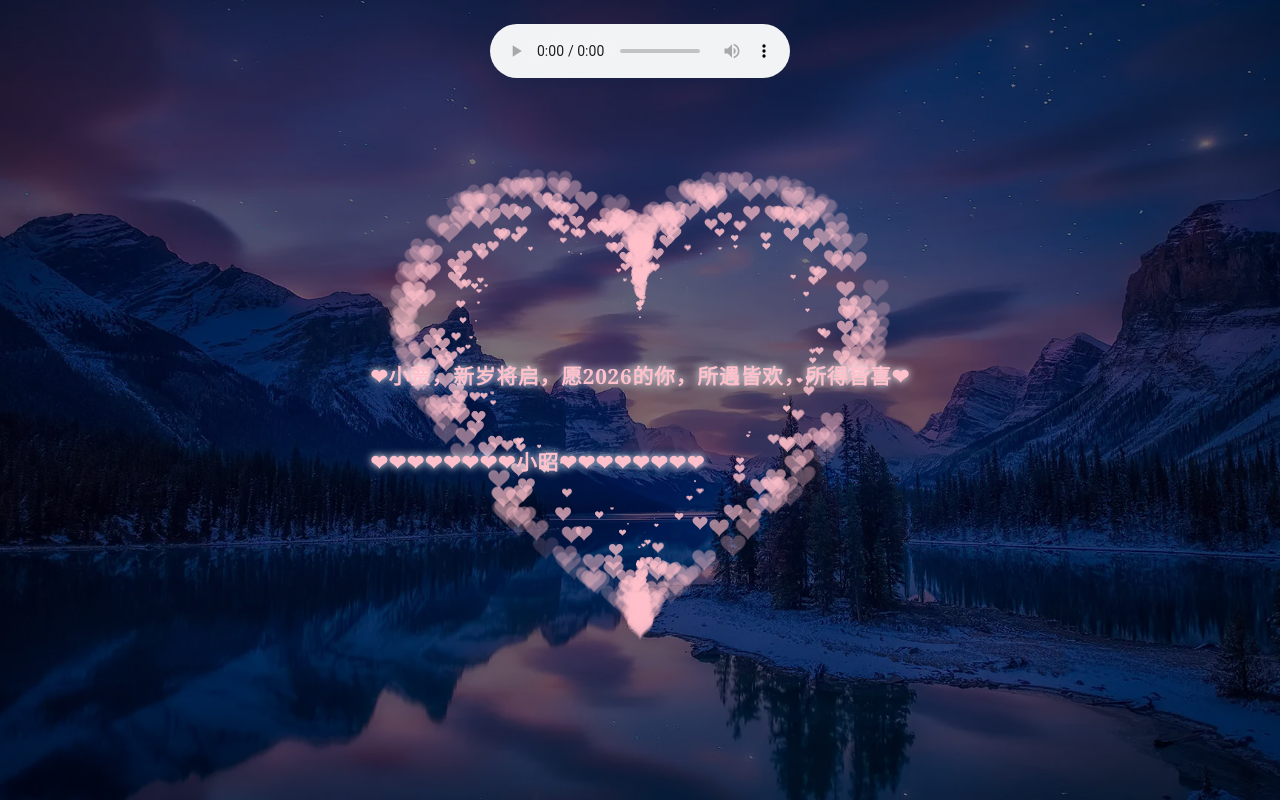
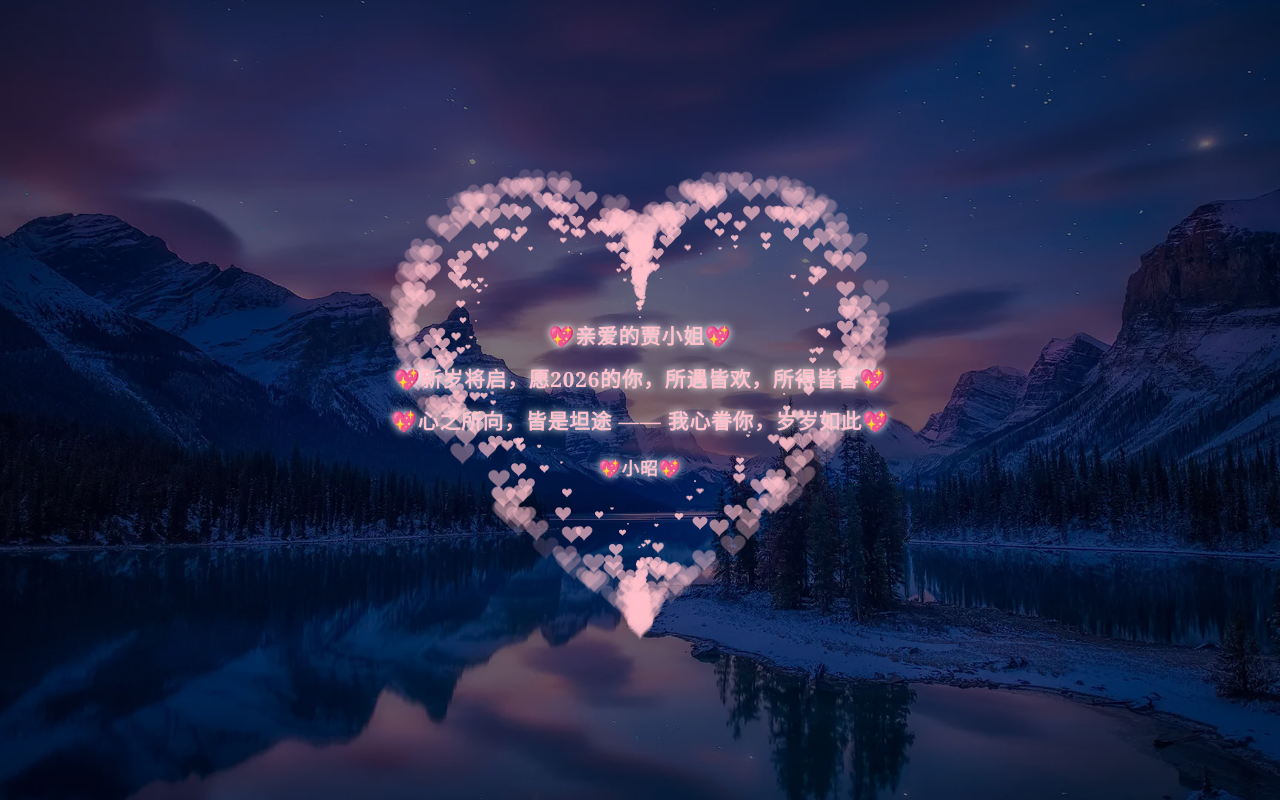
Before and after one commit to small-moster/3DHeart, a plain HTML site: page index.html in a window 1280 px wide. Drawn offline with Linux system fonts and the light colour scheme.

Commit message:
Update index.html

```diff
--- a/index.html
+++ b/index.html
@@ -1,6 +1,5 @@
 <!DOCTYPE html>
 <html lang="zh-CN">
-
 <head>
     <meta charset="UTF-8">
     <meta http-equiv="X-UA-Compatible" content="IE=edge">
@@ -10,18 +9,79 @@
     <meta name="description" content="爱心代码~">
     <link rel="shortcut icon" href="https://www.xfabe.com/favicon.ico" type="image/x-icon">
     <link rel="stylesheet" href="style.css">
+    <style>
+        /* 文字容器：水平+垂直双居中（保留原定位逻辑，优化居中） */
+        .text-container {
+            position: absolute;
+            left: 50%;
+            top: 50%; /* 沿用原love_you的垂直位置，更贴合爱心视觉 */
+            transform: translate(-50%, -50%);
+            z-index: 1809185784; /* 沿用原超高层级，确保不被遮挡 */
+            text-align: center; /* 文字内容居中 */
+            width: 80%; /* 限制宽度，避免文字溢出 */
+        }
+
+        /* 核心：融合原love_you的字体样式 + 优化行间距 */
+        .text-container p {
+            margin: 0.8rem 0; /* 行间距舒展，避免重叠 */
+            font-family: Georgia, 'Times New Roman', Times, serif; /* 原文艺衬线字体 */
+            font-size: 1.3rem; /* 原字号 */
+            font-weight: bold; /* 原加粗效果 */
+            color: #ffc0cb; /* 原浅粉色 */
+            letter-spacing: .05rem; /* 原字间距 */
+            user-select: none; /* 原禁止选中文字 */
+            /* 原白色发光效果，更适配爱心背景 */
+            -webkit-text-shadow: 0 0 8px #fff;
+            text-shadow: 0 0 8px #fff;
+            /* 原温柔动画效果 */
+            -moz-animation: love-xf 1.2s alternate ease-in-out;
+            -webkit-animation: love-xf 1.2s alternate ease-in-out;
+            animation: love-xf 1.2s alternate ease-in-out;
+        }
+
+        /* 小昭签名：稍小字号，保留所有字体样式 */
+        .text-container .sign {
+            font-size: 1.1rem; /* 签名稍小，更协调 */
+            margin-top: 1.2rem; /* 与上一行拉开距离 */
+            /* 继承上面所有字体/动画/发光样式，无需重复写 */
+        }
+
+        /* 音频样式（静音自动播放） */
+        audio {
+            display: none; /* 隐藏控件，想要显示可删掉 */
+        }
+    </style>
 </head>
+<body>
+    <!-- 文字容器：新格式 + 原字体样式 -->
+    <div class="text-container">
+        <p>💖亲爱的贾小姐💖</p>
+        <p>💖新岁将启，愿2026的你，所遇皆欢，所得皆喜💖</p>
+        <p>💖心之所向，皆是坦途 —— 我心眷你，岁岁如此💖</p>
+        <p class="sign">💖小昭💖</p>
+    </div>
 
-<body>
-    <p class="love_you">❤小贾，新岁将启，愿2026的你，所遇皆欢，所得皆喜❤<br><br><br>
-    ❤❤❤❤❤❤❤❤小昭❤❤❤❤❤❤❤❤
+    <!-- 音频（自动播放） -->
+    <audio id="bgm" src="lovexf.mp3" autoplay loop muted></audio>
 
-    </p>
-    <!-- 这里替换音乐 -->
-    <audio src="lovexf.mp3" autoplay="autoplay" loop="loop" controls="controls"></audio>
+    <!-- 爱心画布 -->
     <canvas id="lovexf"></canvas>
+
+    <!-- 脚本：点击解锁音频静音 + 原有爱心脚本 -->
     <script src="script.js"></script>
     <script src="https://player.xfyun.club/love-wuminjun/love.click.js"></script>
+    <script>
+        // 点击解锁音频静音
+        function unlockAudio() {
+            const audio = document.getElementById('bgm');
+            audio.muted = false;
+            audio.play().catch(err => console.log("播放失败：", err));
+            document.removeEventListener('click', unlockAudio);
+            document.removeEventListener('touchstart', unlockAudio);
+        }
+        document.addEventListener('click', unlockAudio);
+        document.addEventListener('touchstart', unlockAudio);
+        window.onload = () => document.getElementById('bgm').play().catch(() => {});
+    </script>
 </body>
-
 </html>
```
